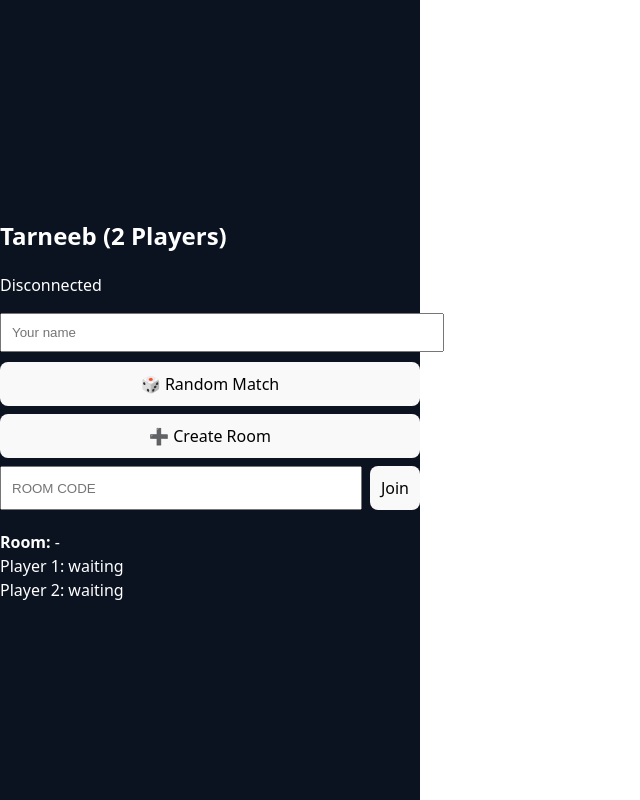
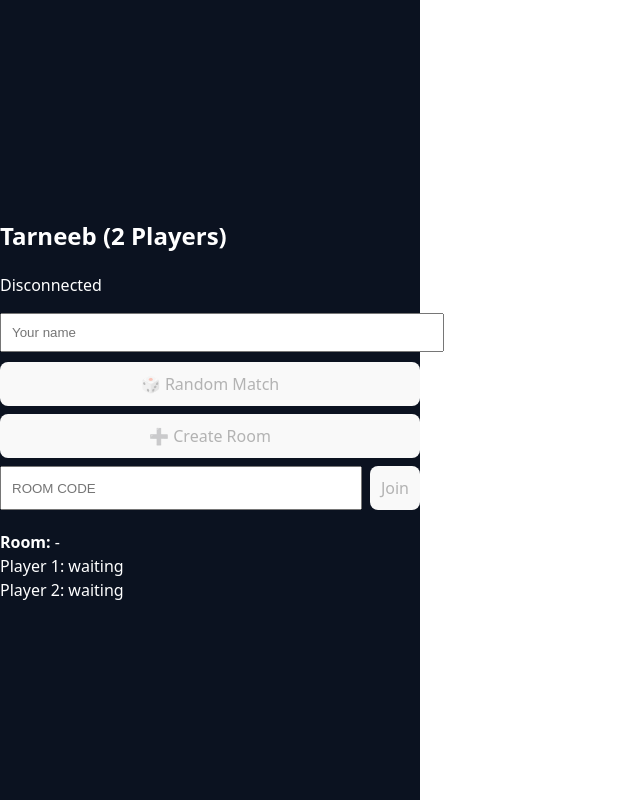
Before and after one commit to raoufesseid/tarneeb-web, a React app in the folder frontend/: page / in a window 1280 px wide. Shown: the whole page, without its empty margins (0-640 px from the left). Built offline with nearby package versions, Linux system fonts and the light colour scheme; no server answers; the HTML template or start-up script is replaced by a standard one.

Commit message:
fix socket backend url for render

```diff
--- a/frontend/src/App.jsx
+++ b/frontend/src/App.jsx
@@ -2,7 +2,15 @@ import { useEffect, useMemo, useState } from "react";
 import { io } from "socket.io-client";
 
 export default function App() {
-  const socket = useMemo(() => io("https://tarneeb-web.onrender.com", { transports: ["websocket"] }), []);
+  const BACKEND_URL = import.meta.env.VITE_BACKEND_URL;
+
+  const socket = useMemo(
+    () =>
+      io(BACKEND_URL, {
+        transports: ["websocket", "polling"],
+      }),
+    [BACKEND_URL]
+  );
 
   const [name, setName] = useState("");
   const [roomCode, setRoomCode] = useState("");
@@ -11,8 +19,18 @@ export default function App() {
 
   useEffect(() => {
     socket.on("connect", () => setStatus("Connected"));
+    socket.on("connect_error", (err) => setStatus("Connection error: " + err.message));
+
+    socket.on("roomCreated", ({ roomCode }) => {
+      setRoomCode(roomCode);
+      setStatus("Room created ✅");
+    });
+
     socket.on("roomUpdate", (r) => setRoom(r));
-    socket.on("gameStart", () => setStatus("Game Ready"));
+    socket.on("gameStart", () => setStatus("Game Ready 🎮"));
+
+    socket.on("errorMsg", (m) => setStatus("Error: " + m));
+
     return () => socket.disconnect();
   }, [socket]);
 
@@ -29,13 +47,19 @@ export default function App() {
           style={{ width: "100%", padding: 10, marginBottom: 10 }}
         />
 
-        <button style={{ width: "100%", padding: 10, marginBottom: 8 }}
-          onClick={() => socket.emit("quickMatch", { name })}>
+        <button
+          style={{ width: "100%", padding: 10, marginBottom: 8 }}
+          onClick={() => socket.emit("quickMatch", { name })}
+          disabled={!name}
+        >
           🎲 Random Match
         </button>
 
-        <button style={{ width: "100%", padding: 10, marginBottom: 8 }}
-          onClick={() => socket.emit("createRoom", { name })}>
+        <button
+          style={{ width: "100%", padding: 10, marginBottom: 8 }}
+          onClick={() => socket.emit("createRoom", { name })}
+          disabled={!name}
+        >
           ➕ Create Room
         </button>
 
@@ -43,24 +67,22 @@ export default function App() {
           <input
             placeholder="ROOM CODE"
             value={roomCode}
-            onChange={e => setRoomCode(e.target.value)}
+            onChange={e => setRoomCode(e.target.value.toUpperCase())}
             style={{ flex: 1, padding: 10 }}
           />
           <button
             onClick={() => socket.emit("joinRoom", { name, roomCode })}
-            style={{ padding: 10 }}>
+            style={{ padding: 10 }}
+            disabled={!name || !roomCode}
+          >
             Join
           </button>
         </div>
 
         <div style={{ marginTop: 20 }}>
           <b>Room:</b> {room?.roomCode || "-"}
-          <div>
-            Player 1: {room?.players?.[0]?.name || "waiting"}
-          </div>
-          <div>
-            Player 2: {room?.players?.[1]?.name || "waiting"}
-          </div>
+          <div>Player 1: {room?.players?.[0]?.name || "waiting"}</div>
+          <div>Player 2: {room?.players?.[1]?.name || "waiting"}</div>
         </div>
       </div>
     </div>
```
Also changed, not shown: 1 other file (tests, documents, lock files or other folders).
